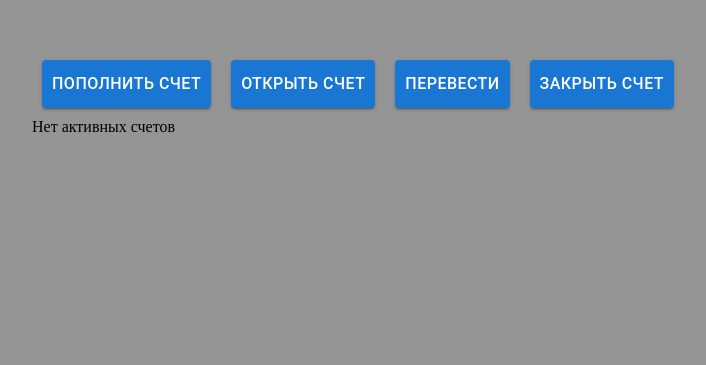
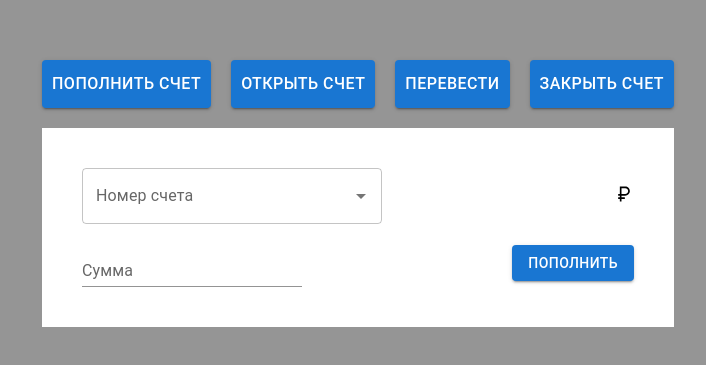
Before and after one commit to Dismori/mini-bank-front, a React (Create React App) app: page /update in a window 1280 px wide. Shown: the part 121-486 px from the top of the page, without its empty margins (290-996 px from the left). Built offline with nearby package versions, Linux system fonts and the light colour scheme; no server answers.

Commit message:
Feature/front 6 (#9)
* UpdateAccount page

```diff
--- a/package.json
+++ b/package.json
@@ -13,6 +13,7 @@
     "axios": "^1.3.4",
     "react": "^18.2.0",
     "react-dom": "^18.2.0",
+    "react-router-dom": "^6.8.1",
     "react-scripts": "5.0.1",
     "web-vitals": "^2.1.4"
   },
--- a/src/API/PostService.js
+++ b/src/API/PostService.js
@@ -3,6 +3,8 @@ import axios from "axios";
 export default class PostService {
     static async getAll() {
         const response = await axios.get('https://jsonplaceholder.typicode.com/users')
+
+        // const response = await axios.get('https://minibank.free.beeceptor.com')
         console.log('getAll', response)
         return response.data;
     }
@@ -13,4 +15,11 @@ export default class PostService {
         return response.data;
     }
 
+    static updateAccount(prop) {
+        axios.post('/', {
+            id: prop.id,
+            name: prop.name
+        }).then()
+    }
+
 }
--- a/src/App.js
+++ b/src/App.js
@@ -1,48 +1,17 @@
-import React, { useEffect, useState } from "react";
-import PostService from "./API/PostService";
-import AccountList from "./components/AccountList";
-import Confirmation from "./components/Confirmation/Confirmation";
-import Modal from "./components/Modal/Modal";
+import React from "react";
+import { BrowserRouter, Route, Routes } from "react-router-dom";
+import AppRouter from "./components/AppRouter";
 import NavBar from "./components/NavBar";
 import './styles/App.css'
 
 
 function App() {
+  return (
+    <BrowserRouter>
+      <AppRouter/>
+    </BrowserRouter>
+  )
 
-  const [accounts, setAccounts] = useState([]);
-  const [modal, setModal] = useState(false);
-  const [upd, setUpd] = useState(0);
-
-  //загрузка счетов при загрузке/изменении переменной upd страницы
-  useEffect(() => {
-    fetchAccounts()
-  }, [upd])
-
-
-  // получить список открытых счетов
-  async function fetchAccounts() {
-    const response = await PostService.getAll();
-    setAccounts(response)
-  }
-
-  //создать счет
-  async function createAccount() {
-    const response = await PostService.createAccount();
-    setUpd(upd + 1)
-  }
-
-  return (
-    <div className="app">
-      <Modal visible={modal} setVisible={setModal}>
-        <Confirmation setVisible={setModal} createAcc={createAccount} />
-      </Modal>
-      <NavBar mod={setModal} />
-      {accounts.length
-        ? <AccountList list={accounts} />
-        : <span style={{ textAlign: 'center' }}>Нет активных счетов</span>
-      }
-    </div>
-  );
 }
 
 export default App;
--- /dev/null
+++ b/src/components/AppRouter.jsx
@@ -0,0 +1,28 @@
+import React from "react";
+import { Route, Routes } from "react-router-dom";
+import UpdateAccount from "../pages/UpdateAccount";
+import AllAccounts from "../pages/AllAccounts";
+import Close from "../pages/Close";
+import NavBar from "./NavBar";
+import InternalTranser from "../pages/InternalTranser";
+import CreateAccount from "../pages/CreateAccount";
+
+
+function AppRouter() {
+    return (
+        <div>
+            <Routes>
+                <Route path="/" element={<NavBar />}>
+                    <Route index element={<AllAccounts />} />
+                    <Route path="/update" element={<UpdateAccount />}></Route>
+                    <Route path="/create" element={<CreateAccount />}></Route>
+                    <Route path="/internal-transer" element={<InternalTranser />}></Route>
+                    <Route path="/close" element={<Close />}></Route>
+                    {/* <Route path="*" element={<NoMatch />} /> */}
+                </Route>
+            </Routes>
+        </div>
+    )
+};
+
+export default AppRouter;
--- a/src/components/NavBar.jsx
+++ b/src/components/NavBar.jsx
@@ -1,8 +1,10 @@
 import React from "react";
 import Button from '@mui/material/Button';
 import { ThemeProvider, createTheme } from '@mui/material/styles';
+import { Outlet, useNavigate } from "react-router-dom";
 
 function NavBar(props) {
+    const navigate = useNavigate();
 
     const theme = createTheme({
         components: {
@@ -26,11 +28,14 @@ function NavBar(props) {
     return (
         <div className="NavBar">
             <ThemeProvider theme={theme}>
-                <Button variant="contained">Пополнить счет</Button>
-                <Button variant="contained" onClick={() => props.mod(true)}>Открыть счет</Button>
-                <Button variant="contained">Перевести</Button>
-                <Button variant="contained">Закрыть счет</Button>
+                <Button variant="contained" onClick={() => navigate("/update")}>Пополнить счет</Button>
+                <Button variant="contained" onClick={() => navigate("/create")}>Открыть счет</Button>
+                <Button variant="contained" onClick={() => navigate("/internal-transer")}>Перевести</Button>
+                <Button variant="contained" onClick={() => navigate("/close")}>Закрыть счет</Button>
             </ThemeProvider>
+            <div>
+                <Outlet />
+            </div>
         </div>
     );
 }
--- /dev/null
+++ b/src/pages/AllAccounts.jsx
@@ -0,0 +1,33 @@
+import React, { useEffect, useState } from "react";
+import PostService from "../API/PostService";
+import AccountList from "../components/AccountList";
+import '../styles/App.css'
+
+
+function AllAccounts() {
+
+  const [accounts, setAccounts] = useState([]);
+
+  //загрузка счетов при загрузке страницы
+  useEffect(() => {
+    fetchAccounts()
+  }, [])
+
+
+  // получить список открытых счетов
+  async function fetchAccounts() {
+    const response = await PostService.getAll();
+    setAccounts(response)
+  }
+
+  return (
+    <div className="app">
+      {accounts.length
+        ? <AccountList list={accounts} />
+        : <span style={{ textAlign: 'center' }}>Нет активных счетов</span>
+      }
+    </div>
+  );
+}
+
+export default AllAccounts;
--- /dev/null
+++ b/src/pages/Close.jsx
@@ -0,0 +1,9 @@
+import React from "react";
+
+export default function Close() {
+    return (
+        <div>
+            Close Page
+        </div>
+    )
+};
--- /dev/null
+++ b/src/pages/CreateAccount.jsx
@@ -0,0 +1,31 @@
+import React, { useState } from "react";
+import { useNavigate } from "react-router-dom";
+import PostService from "../API/PostService";
+import Confirmation from "../components/Confirmation/Confirmation";
+import Modal from "../components/Modal/Modal";
+import '../styles/App.css'
+
+
+export default function CreateAccount() {
+
+    const [modal, setModal] = useState(true);
+    const navigate = useNavigate();
+
+    //создать счет и редирект на главную страницу
+    async function createAccount() {
+        const response = await PostService.createAccount();
+        navigate("/")
+    }
+
+    if(!modal) {
+        navigate("/")
+    }
+
+    return (
+        <div className="app">
+            <Modal visible={modal} setVisible={setModal}>
+                <Confirmation setVisible={setModal} createAcc={createAccount} />
+            </Modal>
+        </div>
+    );
+}
--- /dev/null
+++ b/src/pages/InternalTranser.jsx
@@ -0,0 +1,9 @@
+import React from "react";
+
+export default function InternalTranser() {
+    return (
+        <div>
+            InternalTranser Page
+        </div>
+    )
+};
--- /dev/null
+++ b/src/pages/UpdateAccount.jsx
@@ -0,0 +1,67 @@
+import React, { useEffect, useState } from "react";
+import PostService from "../API/PostService";
+import { useNavigate } from "react-router-dom";
+import '../styles/App.css'
+
+import TextField from '@mui/material/TextField';
+import Autocomplete from '@mui/material/Autocomplete';
+import CurrencyRubleIcon from '@mui/icons-material/CurrencyRuble';
+import Button from '@mui/material/Button';
+
+
+function UpdateAccount() {
+    const [accounts, setAccounts] = useState([]);
+    const [selected, setSelected] = useState('');
+    const [sum, setSum] = useState(0);
+    const navigate = useNavigate();
+
+    //загрузка счетов при загрузке страницы
+    useEffect(() => {
+        fetchAccounts()
+    }, [])
+
+
+    //получить список открытых счетов
+    async function fetchAccounts() {
+        const response = await PostService.getAll();
+        setAccounts(response)
+    }
+
+    //отправить запрос на пополнение баланса
+    async function updateAccount(){
+        console.log('updateAccount done')
+        navigate("/")
+    }
+
+
+    return (
+        <div className="up_account">
+            <div className="up_account_form">
+                <Autocomplete
+                    disablePortal
+                    disableClearable={true}
+                    id="combo-box-demo"
+                    options={accounts}
+                    getOptionLabel={(param) => param.name}
+                    sx={{ width: 300 }}
+                    onChange={(event, value) => setSelected(value)}
+                    renderInput={(params) => <TextField {...params} label="Номер счета" />}
+                />
+                <div className="balance">
+                    <div>{selected.id}</div>
+                    <div><CurrencyRubleIcon fontSize="small" /></div>
+                </div>
+            </div>
+            <div className="up_account_btn">
+                <div>
+                    <TextField id="standard-basic" label="Сумма" variant="standard" onChange={(event) => setSum(event.target.value)} />
+                </div>
+                <div>
+                    <Button variant="contained" onClick={updateAccount}>Пополнить</Button>
+                </div>
+            </div>
+        </div>
+    );
+}
+
+export default UpdateAccount;
--- /dev/null
+++ b/src/router/routes.js
@@ -0,0 +1,3 @@
+export const routes = [
+    {path: ''}
+]
--- a/src/styles/App.css
+++ b/src/styles/App.css
@@ -42,3 +42,22 @@ html {
 .balance {
     display: flex;
 }
+
+.up_account {
+    padding: 40px;
+    margin: 10px;
+    background: white;
+}
+
+.up_account_form {
+    display: flex;
+    justify-content: space-between;
+    align-items: center;
+    margin-bottom: 15px;
+}
+
+.up_account_btn {
+    display: flex;
+    justify-content: space-between;
+    align-items: center;
+}
```
Also changed, not shown: 1 other file (tests, documents, lock files or other folders).
